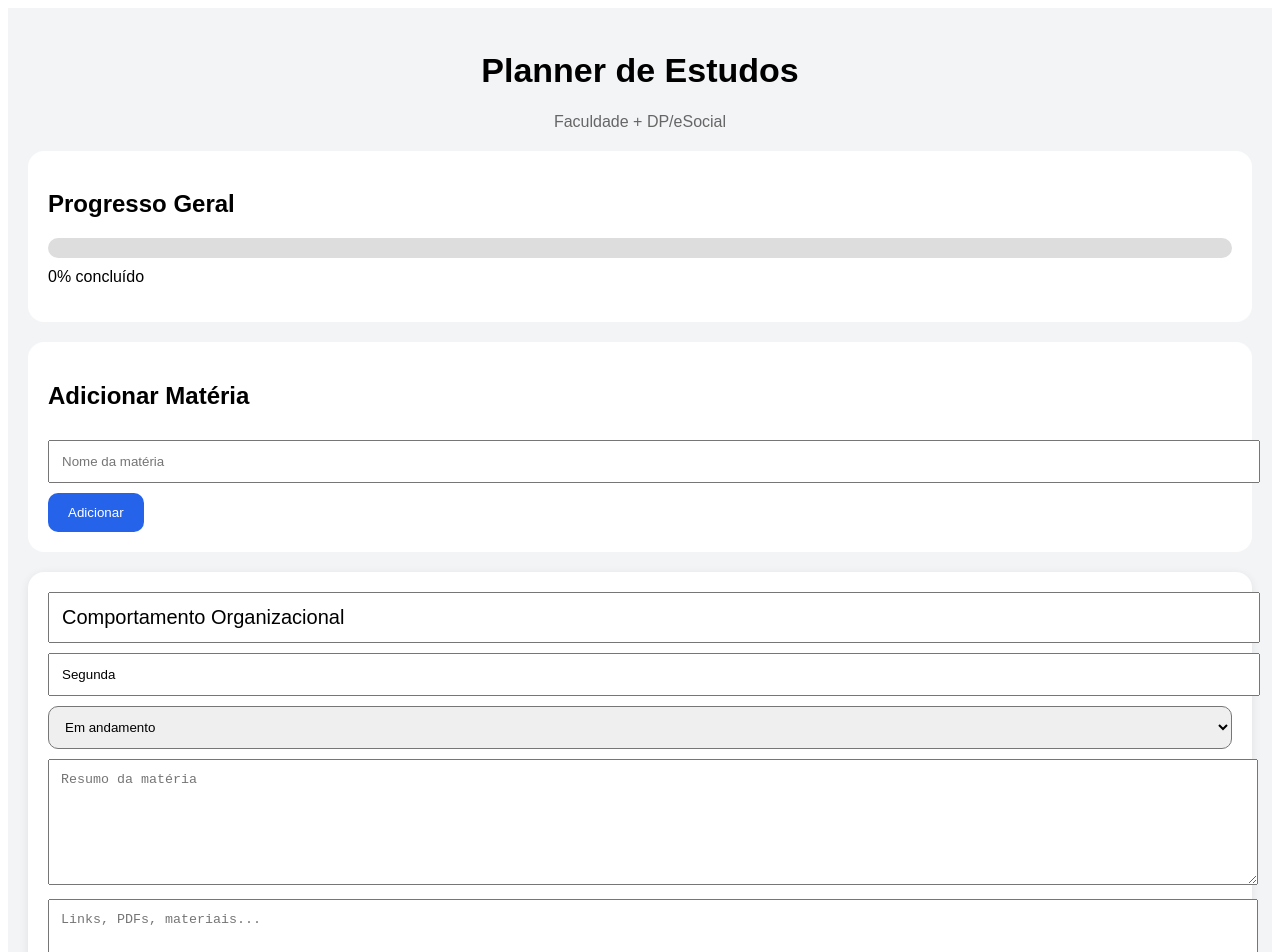
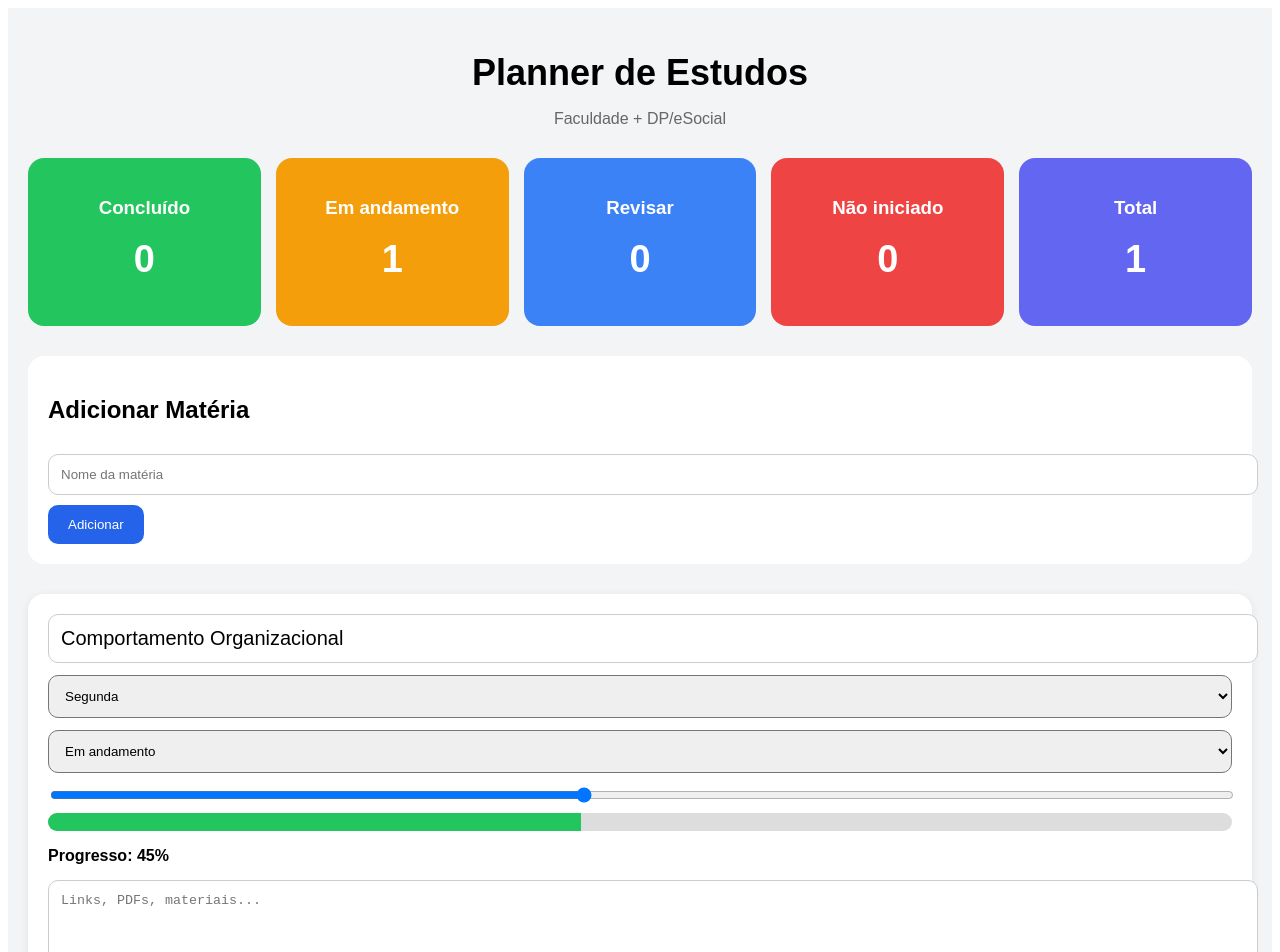
Before and after one commit to ssouzarafaelaa-afk/planner-estudos, a Next.js app: page / in a window 1280 px wide. Shown: the top 952 px of the page. Built offline with nearby package versions, Linux system fonts and the light colour scheme.

Commit message:
Update page.js

```diff
--- a/app/page.js
+++ b/app/page.js
@@ -4,21 +4,21 @@ import { useState, useEffect } from "react";
 
 export default function Home() {
   const [estudos, setEstudos] = useState([]);
-
   const [novaMateria, setNovaMateria] = useState("");
 
   useEffect(() => {
-    const dadosSalvos = localStorage.getItem("planner");
-    if (dadosSalvos) {
-      setEstudos(JSON.parse(dadosSalvos));
+    const dados = localStorage.getItem("planner");
+
+    if (dados) {
+      setEstudos(JSON.parse(dados));
     } else {
       setEstudos([
         {
           materia: "Comportamento Organizacional",
           dia: "Segunda",
           status: "Em andamento",
-          resumo: "",
           material: "",
+          progresso: 45,
         },
       ]);
     }
@@ -41,10 +41,10 @@ export default function Home() {
       ...estudos,
       {
         materia: novaMateria,
-        dia: "",
+        dia: "Segunda",
         status: "Não iniciado",
-        resumo: "",
         material: "",
+        progresso: 0,
       },
     ]);
 
@@ -62,8 +62,17 @@ export default function Home() {
     (e) => e.status === "Concluído"
   ).length;
 
-  const progresso =
-    total > 0 ? Math.round((concluidos / total) * 100) : 0;
+  const andamento = estudos.filter(
+    (e) => e.status === "Em andamento"
+  ).length;
+
+  const revisar = estudos.filter(
+    (e) => e.status === "Revisar"
+  ).length;
+
+  const naoIniciado = estudos.filter(
+    (e) => e.status === "Não iniciado"
+  ).length;
 
   return (
     <div
@@ -77,7 +86,8 @@ export default function Home() {
       <h1
         style={{
           textAlign: "center",
-          fontSize: "34px",
+          fontSize: "36px",
+          marginBottom: "10px",
         }}
       >
         Planner de Estudos
@@ -87,51 +97,61 @@ export default function Home() {
         style={{
           textAlign: "center",
           color: "#666",
-          marginBottom: "20px",
+          marginBottom: "30px",
         }}
       >
         Faculdade + DP/eSocial
       </p>
+
+      {/* DASHBOARD */}
+
+      <div
+        style={{
+          display: "grid",
+          gridTemplateColumns: "repeat(auto-fit,minmax(180px,1fr))",
+          gap: "15px",
+          marginBottom: "30px",
+        }}
+      >
+        <DashboardCard
+          titulo="Concluído"
+          valor={concluidos}
+          cor="#22c55e"
+        />
+
+        <DashboardCard
+          titulo="Em andamento"
+          valor={andamento}
+          cor="#f59e0b"
+        />
+
+        <DashboardCard
+          titulo="Revisar"
+          valor={revisar}
+          cor="#3b82f6"
+        />
+
+        <DashboardCard
+          titulo="Não iniciado"
+          valor={naoIniciado}
+          cor="#ef4444"
+        />
+
+        <DashboardCard
+          titulo="Total"
+          valor={total}
+          cor="#6366f1"
+        />
+      </div>
+
+      {/* ADICIONAR MATÉRIA */}
 
       <div
         style={{
           background: "white",
           padding: "20px",
           borderRadius: "16px",
-          marginBottom: "20px",
-        }}
-      >
-        <h2>Progresso Geral</h2>
-
-        <div
-          style={{
-            background: "#ddd",
-            height: "20px",
-            borderRadius: "999px",
-            overflow: "hidden",
-            marginTop: "10px",
-          }}
-        >
-          <div
-            style={{
-              width: `${progresso}%`,
-              background: "#22c55e",
-              height: "100%",
-            }}
-          />
-        </div>
-
-        <p style={{ marginTop: "10px" }}>
-          {progresso}% concluído
-        </p>
-      </div>
-
-      <div
-        style={{
-          background: "white",
-          padding: "20px",
-          borderRadius: "16px",
-          marginBottom: "20px",
+          marginBottom: "30px",
         }}
       >
         <h2>Adicionar Matéria</h2>
@@ -145,6 +165,8 @@ export default function Home() {
             padding: "12px",
             marginTop: "10px",
             marginBottom: "10px",
+            borderRadius: "10px",
+            border: "1px solid #ccc",
           }}
         />
 
@@ -162,6 +184,8 @@ export default function Home() {
           Adicionar
         </button>
       </div>
+
+      {/* CARDS */}
 
       <div
         style={{
@@ -188,12 +212,15 @@ export default function Home() {
                 width: "100%",
                 padding: "12px",
                 fontSize: "20px",
-                marginBottom: "10px",
+                marginBottom: "12px",
+                borderRadius: "10px",
+                border: "1px solid #ccc",
               }}
             />
 
-            <input
-              placeholder="Dia"
+            {/* DIA DA SEMANA */}
+
+            <select
               value={item.dia}
               onChange={(e) =>
                 alterarCampo(index, "dia", e.target.value)
@@ -201,9 +228,18 @@ export default function Home() {
               style={{
                 width: "100%",
                 padding: "12px",
-                marginBottom: "10px",
+                marginBottom: "12px",
+                borderRadius: "10px",
               }}
-            />
+            >
+              <option>Segunda</option>
+              <option>Terça</option>
+              <option>Quarta</option>
+              <option>Quinta</option>
+              <option>Sexta</option>
+            </select>
+
+            {/* STATUS */}
 
             <select
               value={item.status}
@@ -213,7 +249,7 @@ export default function Home() {
               style={{
                 width: "100%",
                 padding: "12px",
-                marginBottom: "10px",
+                marginBottom: "12px",
                 borderRadius: "10px",
               }}
             >
@@ -223,19 +259,54 @@ export default function Home() {
               <option>Revisar</option>
             </select>
 
-            <textarea
-              placeholder="Resumo da matéria"
-              value={item.resumo}
+            {/* PROGRESSO */}
+
+            <input
+              type="range"
+              min="0"
+              max="100"
+              value={item.progresso}
               onChange={(e) =>
-                alterarCampo(index, "resumo", e.target.value)
+                alterarCampo(
+                  index,
+                  "progresso",
+                  e.target.value
+                )
               }
               style={{
                 width: "100%",
-                padding: "12px",
-                minHeight: "100px",
                 marginBottom: "10px",
               }}
             />
+
+            <div
+              style={{
+                background: "#ddd",
+                height: "18px",
+                borderRadius: "999px",
+                overflow: "hidden",
+                marginBottom: "10px",
+              }}
+            >
+              <div
+                style={{
+                  width: `${item.progresso}%`,
+                  background: "#22c55e",
+                  height: "100%",
+                }}
+              />
+            </div>
+
+            <p
+              style={{
+                marginBottom: "15px",
+                fontWeight: "bold",
+              }}
+            >
+              Progresso: {item.progresso}%
+            </p>
+
+            {/* MATERIAL */}
 
             <textarea
               placeholder="Links, PDFs, materiais..."
@@ -246,8 +317,10 @@ export default function Home() {
               style={{
                 width: "100%",
                 padding: "12px",
-                minHeight: "80px",
-                marginBottom: "10px",
+                minHeight: "90px",
+                marginBottom: "12px",
+                borderRadius: "10px",
+                border: "1px solid #ccc",
               }}
             />
 
@@ -262,7 +335,7 @@ export default function Home() {
                 cursor: "pointer",
               }}
             >
-              Excluir Matéria
+              Excluir
             </button>
           </div>
         ))}
@@ -270,3 +343,28 @@ export default function Home() {
     </div>
   );
 }
+
+function DashboardCard({ titulo, valor, cor }) {
+  return (
+    <div
+      style={{
+        background: cor,
+        color: "white",
+        padding: "20px",
+        borderRadius: "16px",
+        textAlign: "center",
+      }}
+    >
+      <h3>{titulo}</h3>
+
+      <h1
+        style={{
+          fontSize: "38px",
+          marginTop: "10px",
+        }}
+      >
+        {valor}
+      </h1>
+    </div>
+  );
+}
```
